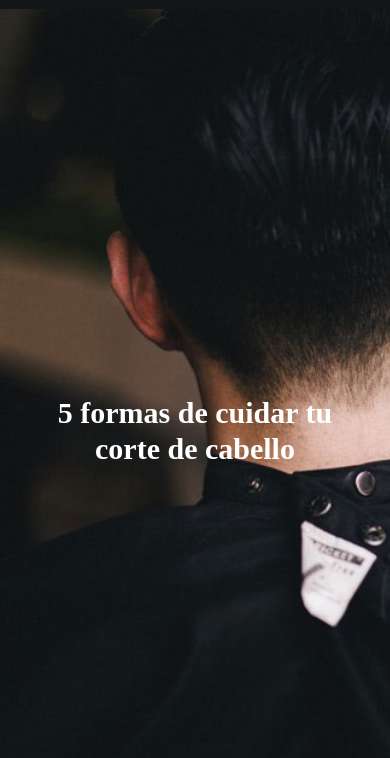
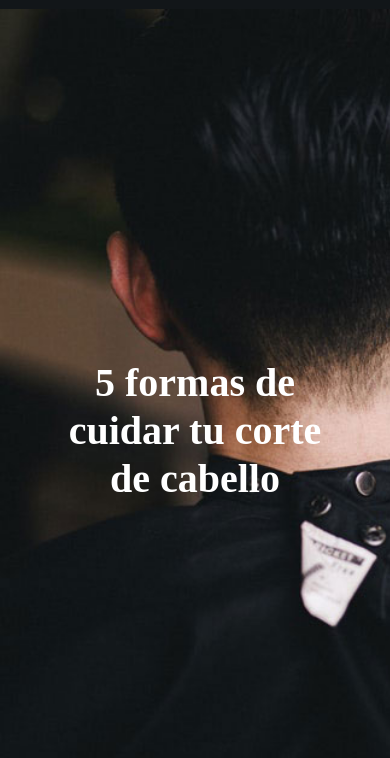
Before and after one commit to jose-269/blog-barber-shop, a plain HTML site: page index.html in a window 390 px wide. Shown: the part 86-844 px from the top of the page. Drawn offline with nearby package versions, Linux system fonts and the light colour scheme; a web font is replaced by a local one.

Commit message:
ajustes en el header resposivo

```diff
--- a/assets/sass/components/_pagination.scss
+++ b/assets/sass/components/_pagination.scss
@@ -4,10 +4,9 @@
 
 }
 
-.pagination-section nav {
-    border-radius: 50px;
+.pagination-section {
+    background-color: $platinum;
 }
-
 
 .pagination__item:first-child .page-link {
     border-top-left-radius: 50px;
@@ -21,8 +20,7 @@
 }
 
 .pagination {
-    width: 25%;
-    margin: 0 auto;
+    margin: 0 ;
     padding: 47px 0;
     justify-content: center;
     /*&__item .page-link:hover{
--- a/assets/sass/layout/_header.scss
+++ b/assets/sass/layout/_header.scss
@@ -3,13 +3,12 @@
     background-repeat: no-repeat;
     background-size: cover;
     height: 100vh;
-    padding: 9rem 22rem;
+    //padding:  0 100;
     color: $white;
 
 }
 .flex-container {
     display: flex;
-    flex-wrap: nowrap;
     text-align: center;
     align-items: center;
     justify-content: center;
@@ -18,56 +17,14 @@
 .header-title {
     font-weight: $black-italic;
     font-size: $xx-large;
+    width: 51.6%;
     margin: 0;
 
 }
 
-@media only screen and (max-width: 1319px){
-    .header {
-        padding: 0 350px;
-
+@media only screen and (max-width:767px){
+    .header-title {
+        font-size: 40px;
+        width: 76%;
     }
 }
-
-@media only screen and (max-width: 992px) {
-    .header {
-        padding: 0 7rem;
-
-
-    }
-}
-@media only screen and (max-width: 767px) {
-    .header {
-        padding: 0 60px;
-
-    .header-title {
-        font-size: 40px;
-        width: 315px;
-
-        }
-    }
-}
-
-@media only screen and (max-width: 576px) {
-    .header {
-        padding: 0 8rem;
-
-    .header-title {
-        font-size: 40px;
-        width: 315px;
-
-        }
-    }
-}
-
-@media only screen and (max-width: 418px) {
-    .header {
-        padding: 0 0rem;
-
-    .header-title {
-        font-size: $x-large;
-        width: 315px;
-
-        }
-    }
-}
--- a/assets/sass/layout/_pages.scss
+++ /dev/null
@@ -1,4 +0,0 @@
-.pagination-section {
-    background-color: $platinum;
-
-}
--- a/assets/sass/main.scss
+++ b/assets/sass/main.scss
@@ -10,13 +10,12 @@
 @import 'base/typography';
 
 //layout
-@import 'layout/navigation';
 
 @import 'layout/header';
 @import 'layout/footer';
 @import 'layout/naomi';
 @import 'layout/main';
-@import 'layout/pages';
+
 
 //components
 @import 'components/buttons';
```
Also changed, not shown: assets/css/main.css, 1 other file.
